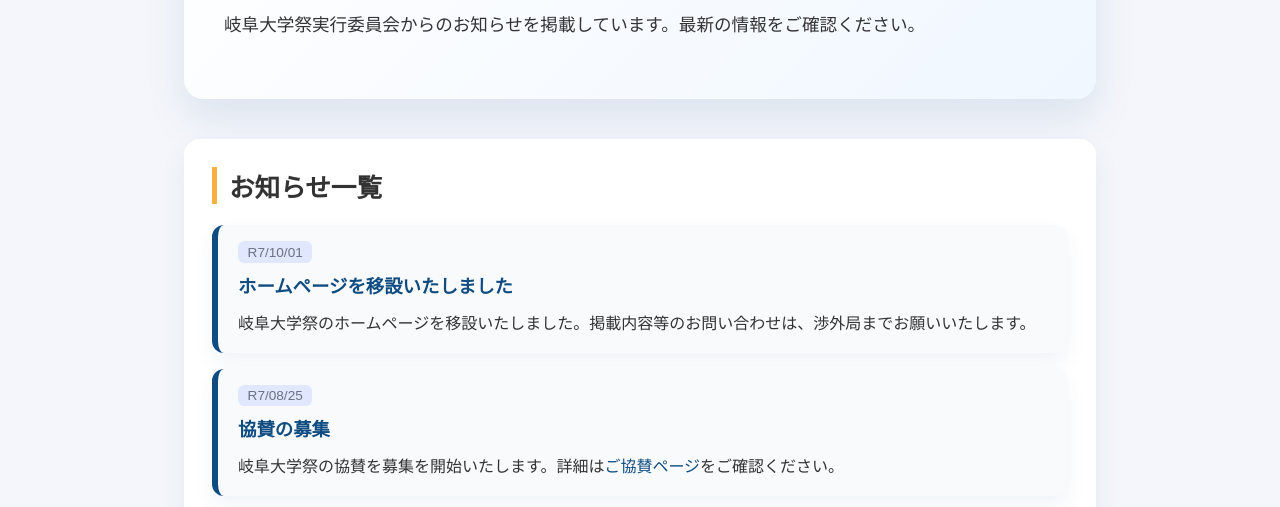
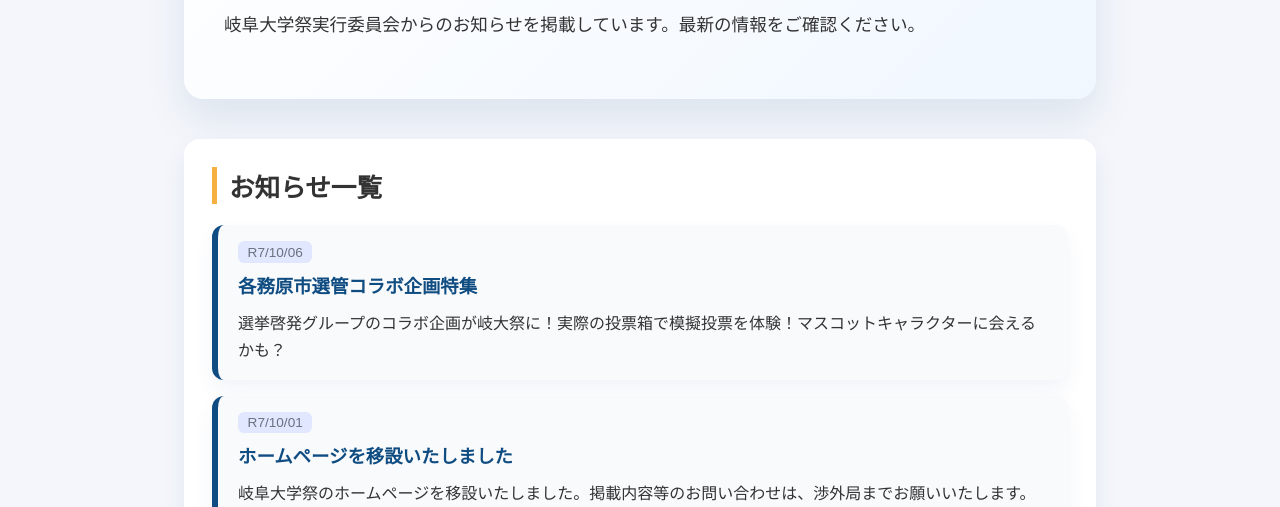
Before and after one commit to gidaisai/temporary-web-page, a plain HTML site: page news/index.html in a window 1280 px wide. Shown: the part 293-800 px from the top of the page. Drawn offline with Linux system fonts and the light colour scheme.

Commit message:
各務原選管コラボ記事追加

```diff
--- a/news/index.html
+++ b/news/index.html
@@ -23,7 +23,13 @@
             <h2 id="news-heading">お知らせ一覧</h2>
             <div class="notice-list">
 
-
+                <article class="notice-item">
+                    <h3>
+                        <span class="notice-date">R7/10/06</span>
+                        <span class="notice-title">各務原市選管コラボ企画特集</span>
+                    </h3>
+                    <p>選挙啓発グループのコラボ企画が岐大祭に！実際の投票箱で模擬投票を体験！マスコットキャラクターに会えるかも？</p>
+                </article>
 
                 <article class="notice-item">
                     <h3>
```
